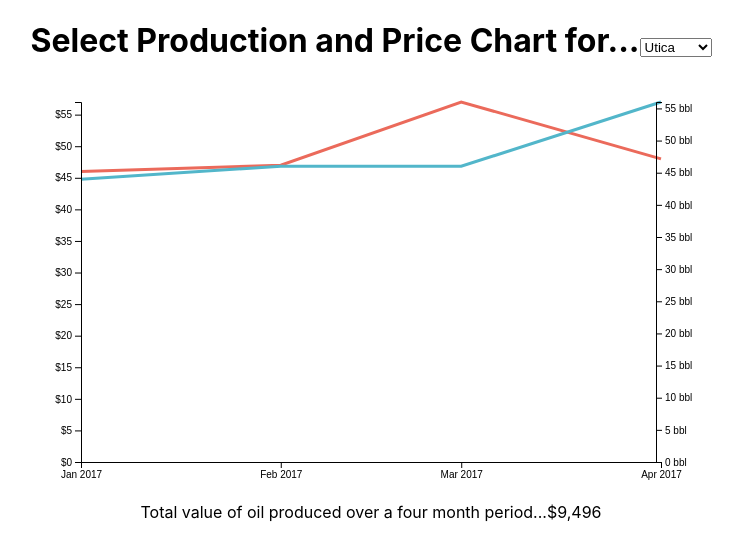
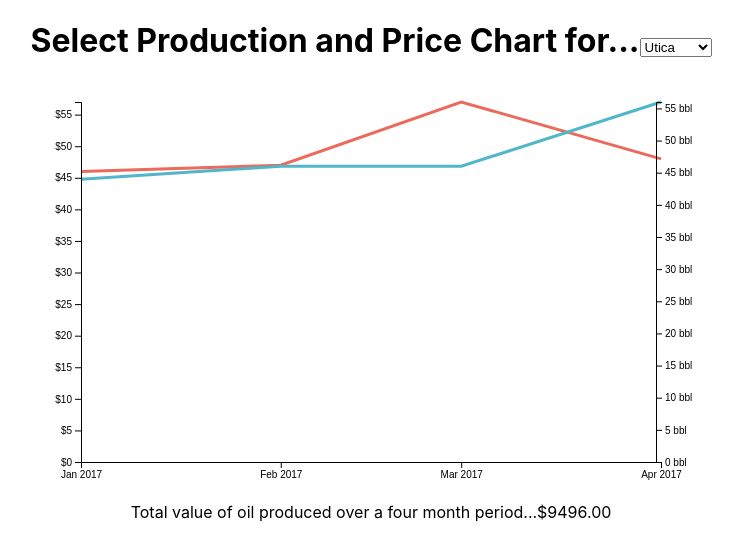
Before and after one commit to rbirchtree/chart-remix-d3-react, a React (Create React App) app: page / in a window 1280 px wide. Shown: the top 560 px of the page, without its empty margins (269-1012 px from the left). Built offline with nearby package versions, Linux system fonts and the light colour scheme.

Commit message:
added local string with fixed toatl

```diff
--- a/public/permian.json
+++ b/public/permian.json
@@ -16,7 +16,7 @@
   },
   {
     "date": "4/4/2017",
-    "price": 38,
+    "price": 38.1,
     "production": 26
   }
 ]
--- a/src/App.js
+++ b/src/App.js
@@ -36,7 +36,7 @@ class App extends Component {
     for (let key in data){
       sum +=  data[key].price * data[key].production;
     }
-    sum = sum.toLocaleString('USD');
+    sum = sum.toFixed(2).toLocaleString('USD');
 
     return (
       <div className="App">
```
